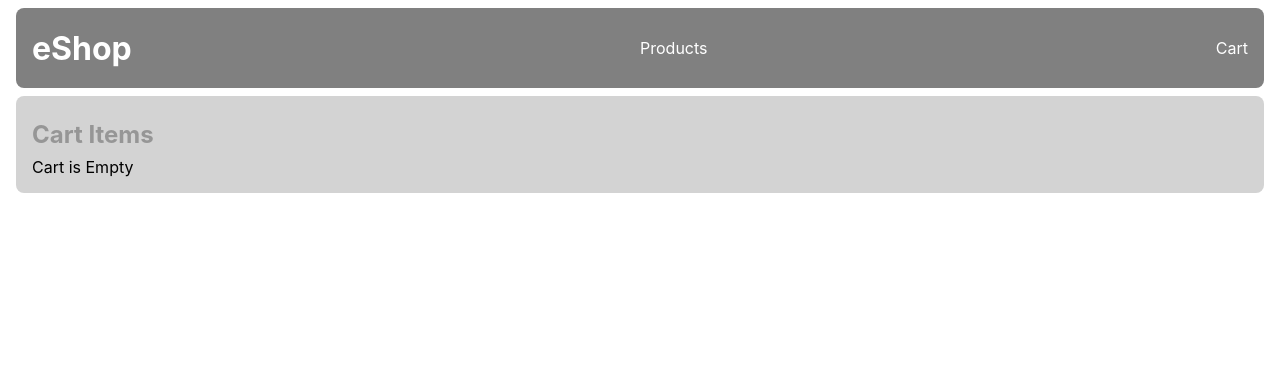
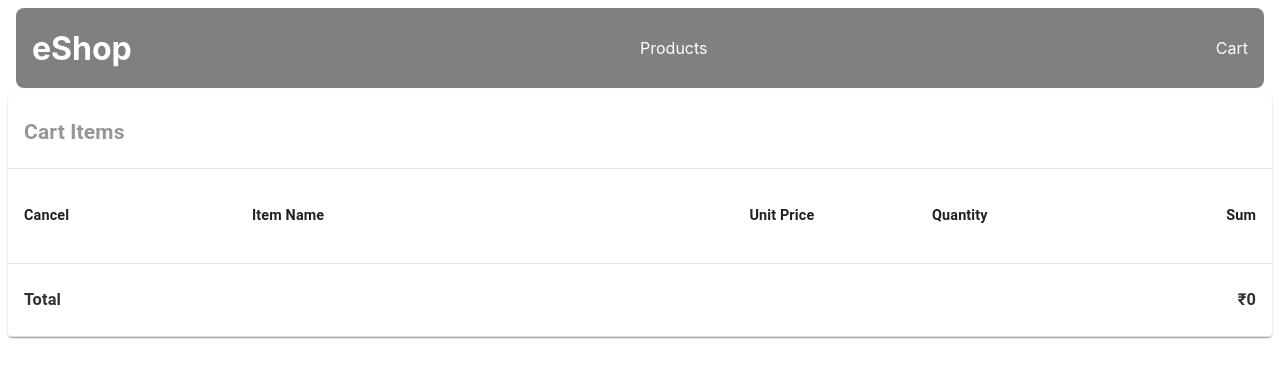
Before and after one commit to shreyashp/eShop, a React (Create React App) app: page /cart in a window 1280 px wide. Shown: the top 378 px of the page. Built offline with nearby package versions, Linux system fonts and the light colour scheme; data requests are answered from the project's data file.

Commit message:
Updated with material UI
Updated the cart component using Material Ui elements

```diff
--- a/src/components/cart.js
+++ b/src/components/cart.js
@@ -1,37 +1,109 @@
 import React, { useState } from 'react';
+import Chip from '@material-ui/core/Chip';
+import { makeStyles } from '@material-ui/core/styles';
+import Table from '@material-ui/core/Table';
+import TableBody from '@material-ui/core/TableBody';
+import TableCell from '@material-ui/core/TableCell';
+import TableContainer from '@material-ui/core/TableContainer';
+import TableHead from '@material-ui/core/TableHead';
+import TableRow from '@material-ui/core/TableRow';
+import Paper from '@material-ui/core/Paper';
+import AddCircleIcon from '@material-ui/icons/AddCircle';
+import RemoveCircleIcon from '@material-ui/icons/RemoveCircle';
+import CancelIcon from '@material-ui/icons/Cancel';
+import { Button } from '@material-ui/core';
 
 export default function Cart(props) {
   const { cartItems, onAdd, onRemove, onRemoveAll } = props;
-    const [totalcost, setTotalCost] = useState();
   var finalcost = 0;
 
-    const cart = cartItems.map((item) => (
+  /*const cart = cartItems.map((item) => (
     <div key={item.id} className="row">
       <div className="col-2">
         <button onClick={() => onRemoveAll(item)} className="badge">x</button>
-            </div>
-            <div className="col-2">{item.name}</div>
-            <div className="col-2">
-                ${item.price.toFixed(2)}
       </div>
       <div className="col-2">
         <button onClick={() => onAdd(item)} className="add">+</button>
         <button className="add">{item.qty}</button>
         <button onClick={() => onRemove(item)} className="remove">-</button>
       </div>
-            <div className="col-2 text-right">
-                ${item.qty * item.price}
-            </div>
       <br />
     </div>
-    ));
+  ));*/
 
   const Cost = cartItems.map((item) => {
-        finalcost = finalcost + (item.qty * item.price)
+    finalcost = finalcost + (item.qty * item.Price)
+  });
+  const useStyles = makeStyles({
+    table: {
+      minWidth: 700,
+    },
   });
 
+  const classes = useStyles();
+  /*function ccyFormat(num) {
+    return `${num.toFixed(2)}`;
+  }*/
+
+  /*function priceRow(qty, unit) {
+    return qty * unit;
+  }*/
+
+
   return (
-        <aside className="block-cart col-1">
+    <TableContainer component={Paper}>
+      <Table className={classes.table} aria-label="spanning table">
+        <TableHead>
+
+          <TableRow>
+            <TableCell align="left" colSpan={4}>
+              <h2>Cart Items</h2>
+            </TableCell>
+            <TableCell align="right"></TableCell>
+          </TableRow>
+
+          <TableRow>
+            <TableCell><h4>Cancel</h4></TableCell>
+            <TableCell><h4>Item Name</h4></TableCell>
+            <TableCell align="right"><h4>Unit Price</h4></TableCell>
+            <TableCell align="center"><h4>Quantity</h4></TableCell>
+            <TableCell align="right"><h4>Sum</h4></TableCell>
+          </TableRow>
+        </TableHead>
+
+        <TableBody>
+          {cartItems.map((item) => (
+            <TableRow key={item.id}>
+              <TableCell>
+                <div className="col-2">
+                  <CancelIcon onClick={() => onRemoveAll(item)} color="error" fontSize="large"></CancelIcon>
+                </div>
+              </TableCell>
+              <TableCell>{item.Name}</TableCell>
+              <TableCell align="right">₹{item.Price}</TableCell>
+              <TableCell align="center">
+                <div className="stepper-row">
+                  <AddCircleIcon onClick={() => onAdd(item) } fontSize="large" color="primary"></AddCircleIcon>
+                  <Chip size="medium" label={item.qty} />
+                  <RemoveCircleIcon onClick={() => onRemove(item)} fontSize="large" color="secondary"></RemoveCircleIcon>
+                </div>
+              </TableCell>
+              <TableCell align="right">₹{item.qty * item.Price}</TableCell>
+            </TableRow>
+
+          ))}
+
+          <TableRow>
+            <TableCell colSpan={4}><h3>Total</h3></TableCell>
+            <TableCell align="right"><h3>{Cost}₹{finalcost}</h3></TableCell>
+          </TableRow>
+
+        </TableBody>
+      </Table>
+    </TableContainer>
+
+  );
+  {/* <aside className="block-cart col-1">
             <h2>
                 Cart Items
             </h2>
@@ -58,10 +130,9 @@ export default function Cart(props) {
                         <hr></hr>
                         <div className="row">
                             <h4>Total Cost</h4>
-                            <h4 className="text-right">{Cost}${finalcost}</h4>
+                            <h4 className="text-right">{Cost}Rs.{finalcost}</h4>
                         </div>
                     </div>}
             </div>
-        </aside>
-    );
+                </aside>*/}
 }
```
Lines whose indentation alone changed are shown as unchanged.
